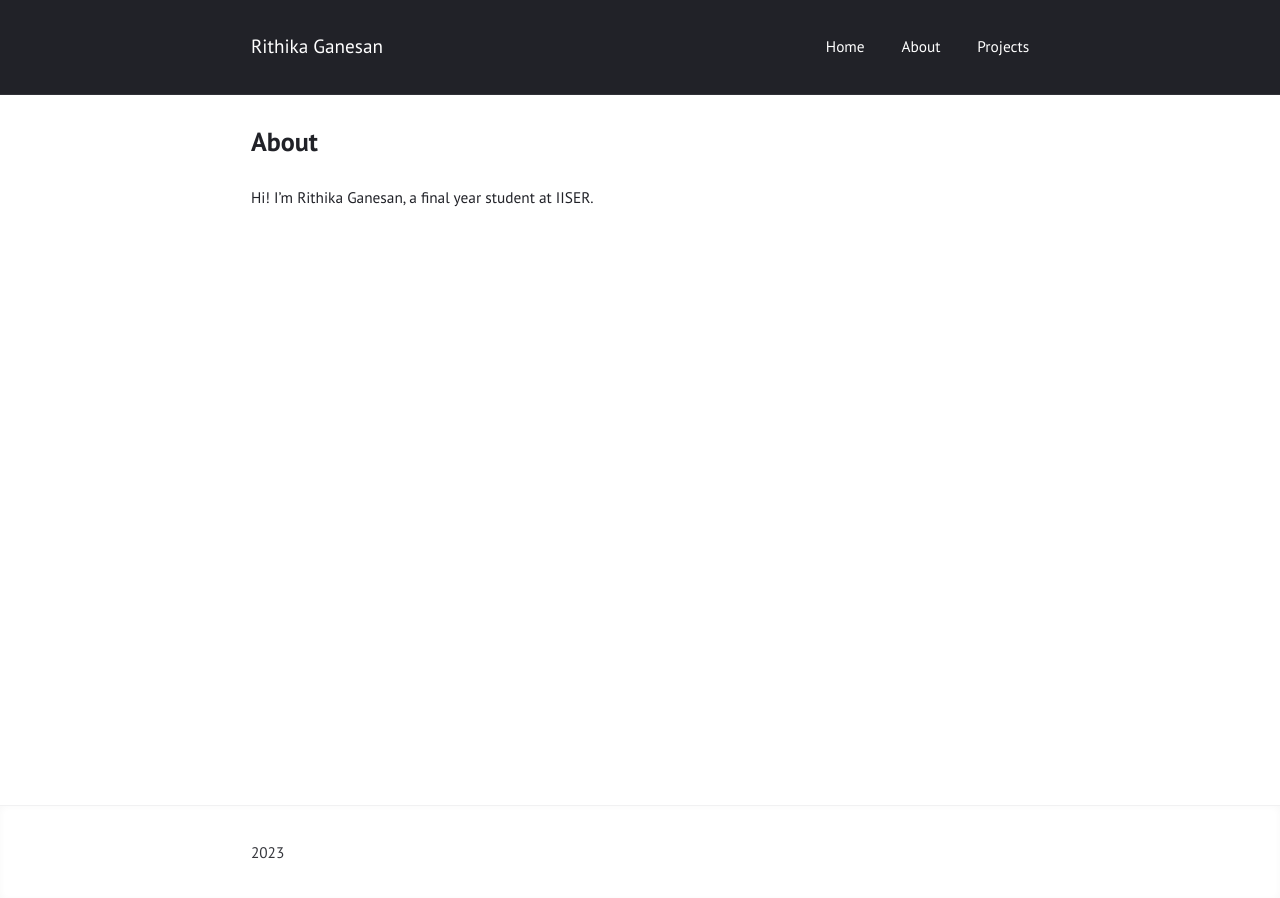
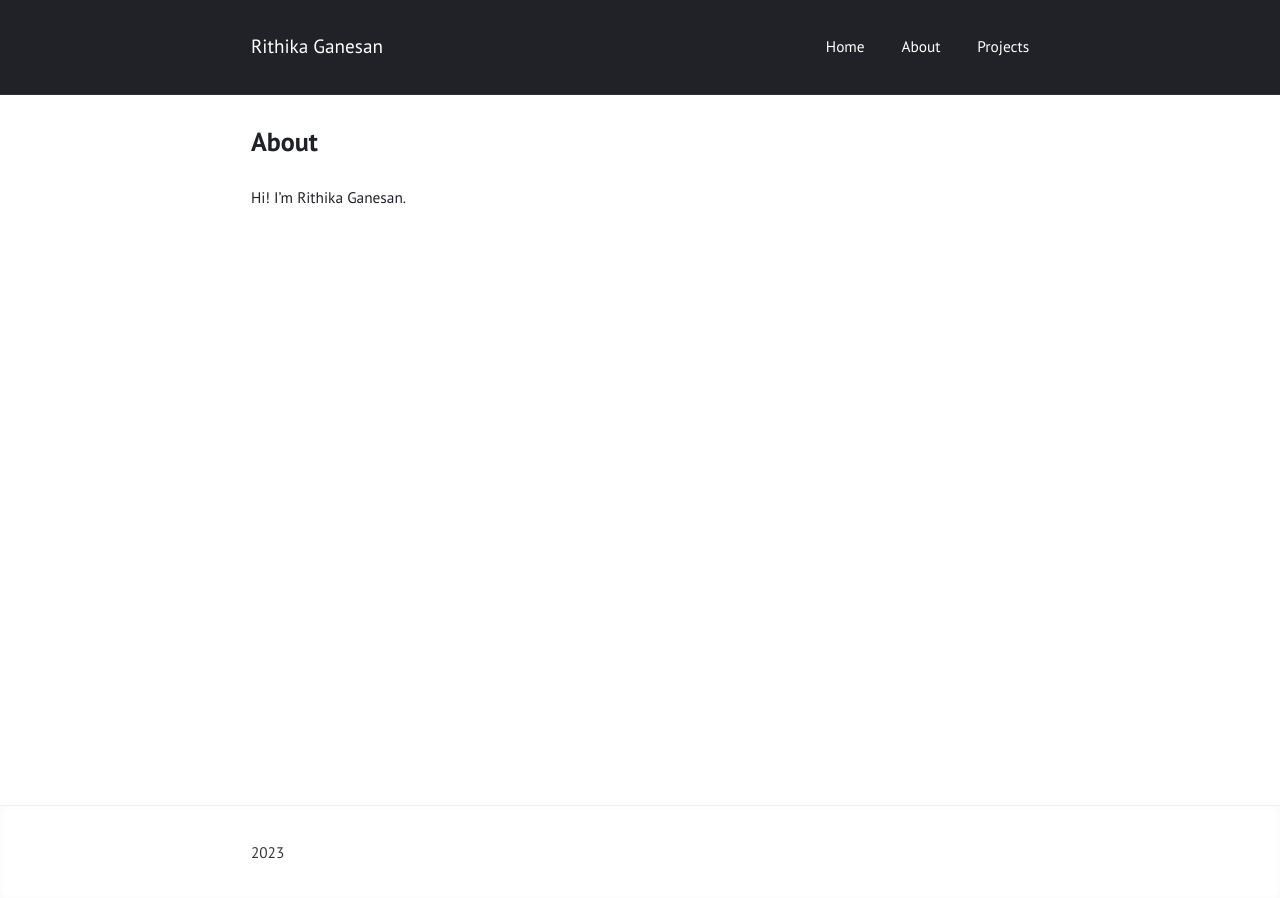
Before and after one commit to rithika-ganesan/rithika-ganesan.github.io, a Jekyll site: the page built from about.md, in a window 1280 px wide. Built offline with Jekyll 4.4.1, drawn with Linux system fonts in a browser that asks for light colours.

Commit message:
Update about.md

```diff
--- a/about.md
+++ b/about.md
@@ -4,4 +4,4 @@ permalink: "/about/"
 layout: page
 ---
 
-Hi! I'm Rithika Ganesan, a final year student at IISER.
+Hi! I'm Rithika Ganesan.
```
